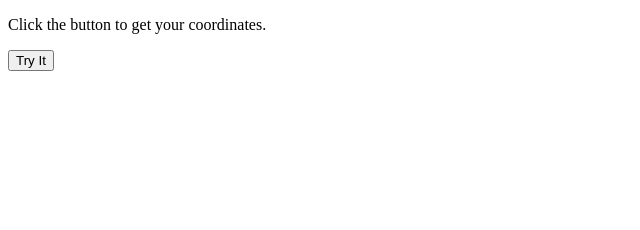
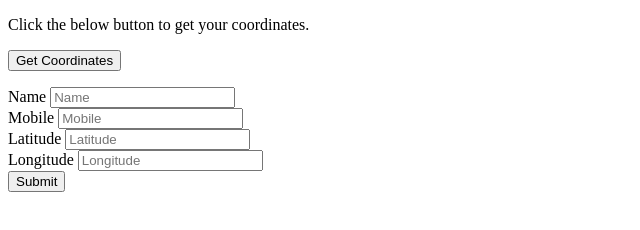
Before and after one commit to aniketsharma00411/get_location, a plain HTML site: page index.html in a window 1280 px wide. Shown: the whole page, without its empty margins (0-640 px from the left). Drawn offline with Linux system fonts and the light colour scheme.

Commit message:
Adds Form to fill spreadsheet

```diff
--- a/index.html
+++ b/index.html
@@ -4,14 +4,43 @@
     <meta charset="UTF-8" />
     <meta http-equiv="X-UA-Compatible" content="IE=edge" />
     <meta name="viewport" content="width=device-width, initial-scale=1.0" />
-    <title>Document</title>
+    <title>Get Location coordinates</title>
   </head>
   <body>
-    <p>Click the button to get your coordinates.</p>
+    <p>Click the below button to get your coordinates.</p>
 
-    <button onclick="getLocation()">Try It</button>
+    <button onclick="getLocation()">Get Coordinates</button>
 
     <p id="demo"></p>
+
+    <form
+      action="https://script.google.com/macros/s/AKfycbztWnrvnfQ8_dzwH1YERbPWJu6-SR0XJ_5_8at1TqeNHFNRAtszZpUzIYqIAB2oXlFZ/exec"
+      method="get"
+    >
+      <div>
+        <label>Name</label>
+        <input type="text" name="Name" placeholder="Name" required />
+      </div>
+
+      <div>
+        <label>Mobile</label>
+        <input type="text" name="Mobile" placeholder="Mobile" required />
+      </div>
+
+      <div>
+        <label>Latitude</label>
+        <input type="text" name="Lat" placeholder="Latitude" required />
+      </div>
+
+      <div>
+        <label>Longitude</label>
+        <input type="text" name="Long" placeholder="Longitude" required />
+      </div>
+
+      <div>
+        <button type="submit" id="submit-form">Submit</button>
+      </div>
+    </form>
 
     <script>
       var x = document.getElementById("demo");
```
